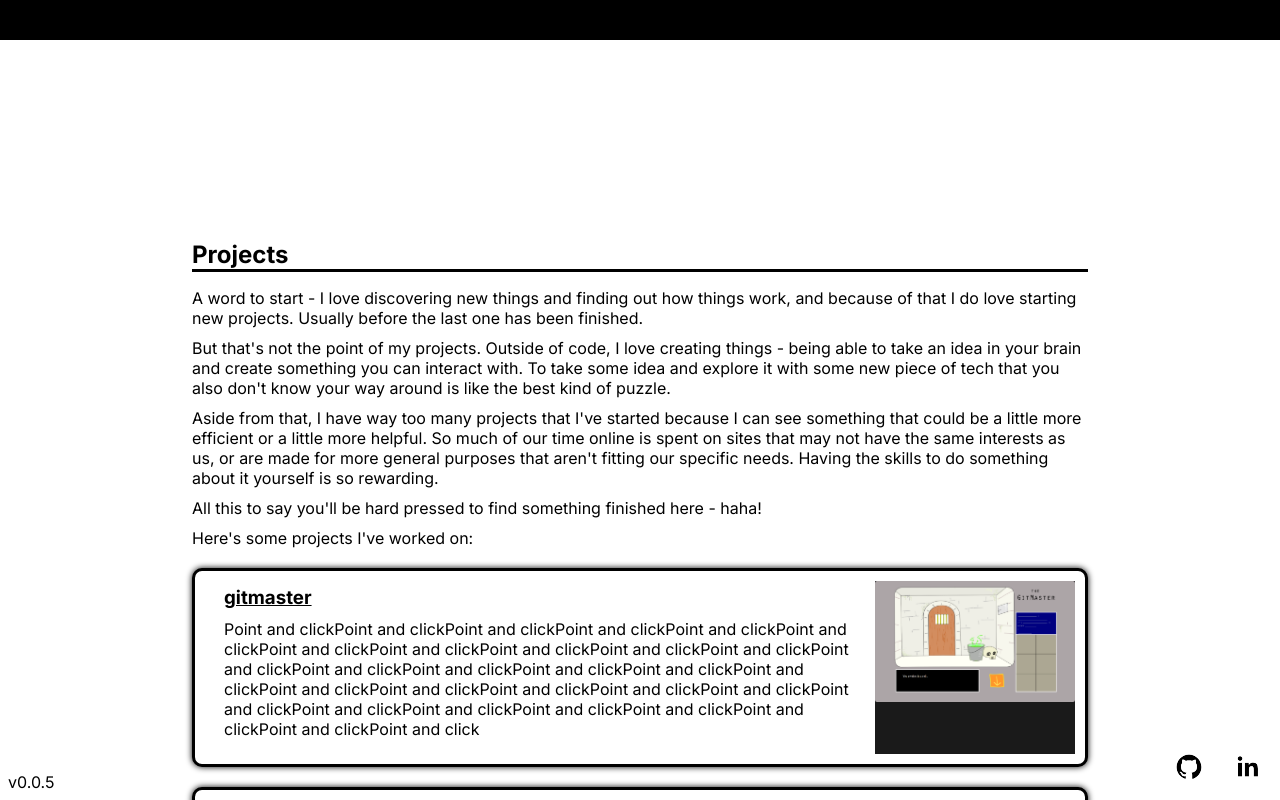
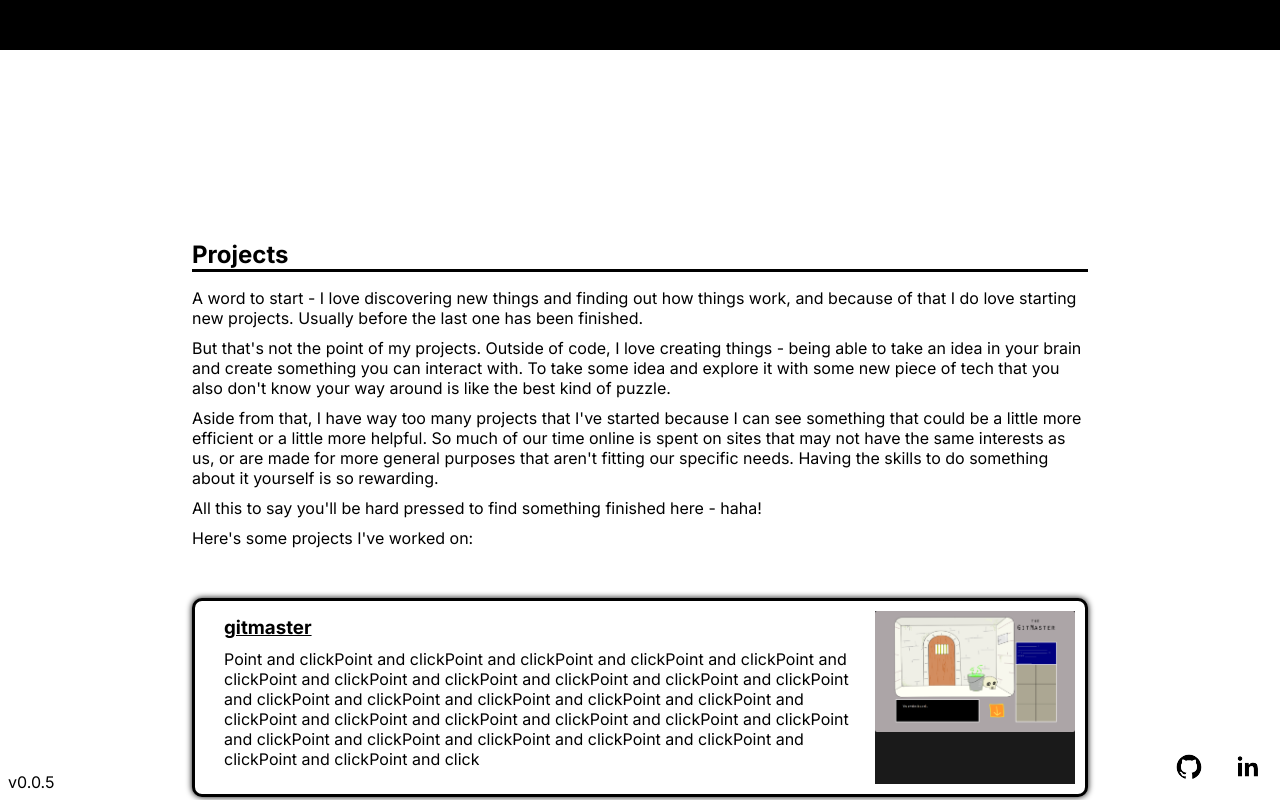
Before and after one commit to kelly-keating/nextjs, a Next.js app: page /projects in a window 1280 px wide. Shown: the top 800 px of the page. Built offline with nearby package versions, Linux system fonts and the light colour scheme; grey boxes are pictures that could not be loaded.

Commit message:
better styling

```diff
--- a/components/Header.tsx
+++ b/components/Header.tsx
@@ -8,7 +8,7 @@ function Header() {
 
   return (
     <header className="navbar">
-      {pathname !== '/' && <Name className="navbar_logo" />}
+      {pathname !== '/' && <Link href="/"><Name className="navbar_logo" /></Link>}
 
       {/* TODO: Burger on mobile */}
       <nav>
--- a/components/Layout.tsx
+++ b/components/Layout.tsx
@@ -1,5 +1,6 @@
 import { Inter } from 'next/font/google'
 import Head from 'next/head'
+import { useRouter } from 'next/router'
 
 import Footer from './Footer'
 import Header from './Header'
@@ -7,6 +8,8 @@ import Header from './Header'
 const inter = Inter({ subsets: ['latin'] })
 
 export default function Layout({ children }) {
+  const { pathname } = useRouter()
+
   return (
     <div className={inter.className}>
       <Head>
@@ -16,7 +19,9 @@ export default function Layout({ children }) {
 
       <Header/>
       <main>
-        {children}
+        <div className={pathname === "/" ? "" : "content"}>
+          {children}
+        </div>
       </main>
       <Footer />
     </div>
--- a/styles/index.scss
+++ b/styles/index.scss
@@ -23,12 +23,30 @@ body {
   }
 }
 
-// TODO: move higher when on mobile
-.about_container, .projects_container {
+a {
+  color: inherit;
+
+  &:hover {
+    @include invert;
+
+    background-color: black;
+    @include lightMode {
+      background-color: white;
+    }
+  }
+}
+
+.content {
   position: absolute;
   top: 30vh;
   left: 15vw;
   width: 70vw;
+}
+
+// TODO: move higher when on mobile
+.about_container, .projects_container {
+  max-width: 1300px;
+  margin: 0 auto;
 
   h2 {
     margin-bottom: 1rem;
--- a/styles/layout.scss
+++ b/styles/layout.scss
@@ -1,10 +1,11 @@
 .navbar {
   position: fixed;
   width: 100vw;
-  height: 40px;
+  height: 50px;
   display: flex;
   justify-content: space-between;
   align-items: center;
+  padding: 0 3px;
   z-index: 999;
   background-color: black;
 
@@ -18,33 +19,22 @@
   }
 
   nav {
-    position: fixed;
-    right: 0;
-
-    .current {
-      opacity: 50%;
-    }
+    margin: 0 0 0 auto;
   }
 
   ul {
     display: flex;
     list-style-type: none;
-  }
 
-  a {
-    color: inherit;
-    text-decoration: none;
-    margin: 5px;
-    padding: 5px;
-    border-radius: 5px;
+    a {
+      text-decoration: none;
+      margin: 5px;
+      padding: 5px;
+      border-radius: 5px;
+    }
 
-    &:hover {
-      @include invert;
-
-      background-color: black;
-      @include lightMode {
-        background-color: white;
-      }
+    .current {
+      opacity: 50%;
     }
   }
 }
--- a/styles/projects.scss
+++ b/styles/projects.scss
@@ -7,7 +7,7 @@
 .project_tile {
   display: flex;
   justify-content: space-between;
-  margin: 20px 0px;
+  margin: 50px auto;
   padding: 10px;
   border-radius: 10px;
 
@@ -19,19 +19,6 @@
     background-color: white;
     border: 3px solid black;
     filter: drop-shadow(black 0px 0px 3px);
-  }
-
-  a {
-    color: inherit;
-    background-color: black;
-
-    @include lightMode {
-      background-color: white;
-    }
-
-    &:hover {
-      @include invert;
-    }
   }
 
   @include mobile {
@@ -78,8 +65,7 @@
     vertical-align: middle;
 
     img {
-    max-width: 100%;
-
+      max-width: 100%;
     }
   }
 }
--- a/styles/variables.scss
+++ b/styles/variables.scss
@@ -6,6 +6,12 @@
 
 @mixin tablet {
   @media (min-width: 701px) and (max-width: 1120px) {
+    @content;
+  }
+}
+
+@mixin desktop-xxl {
+  @media (min-width: 1801px) {
     @content;
   }
 }
```
